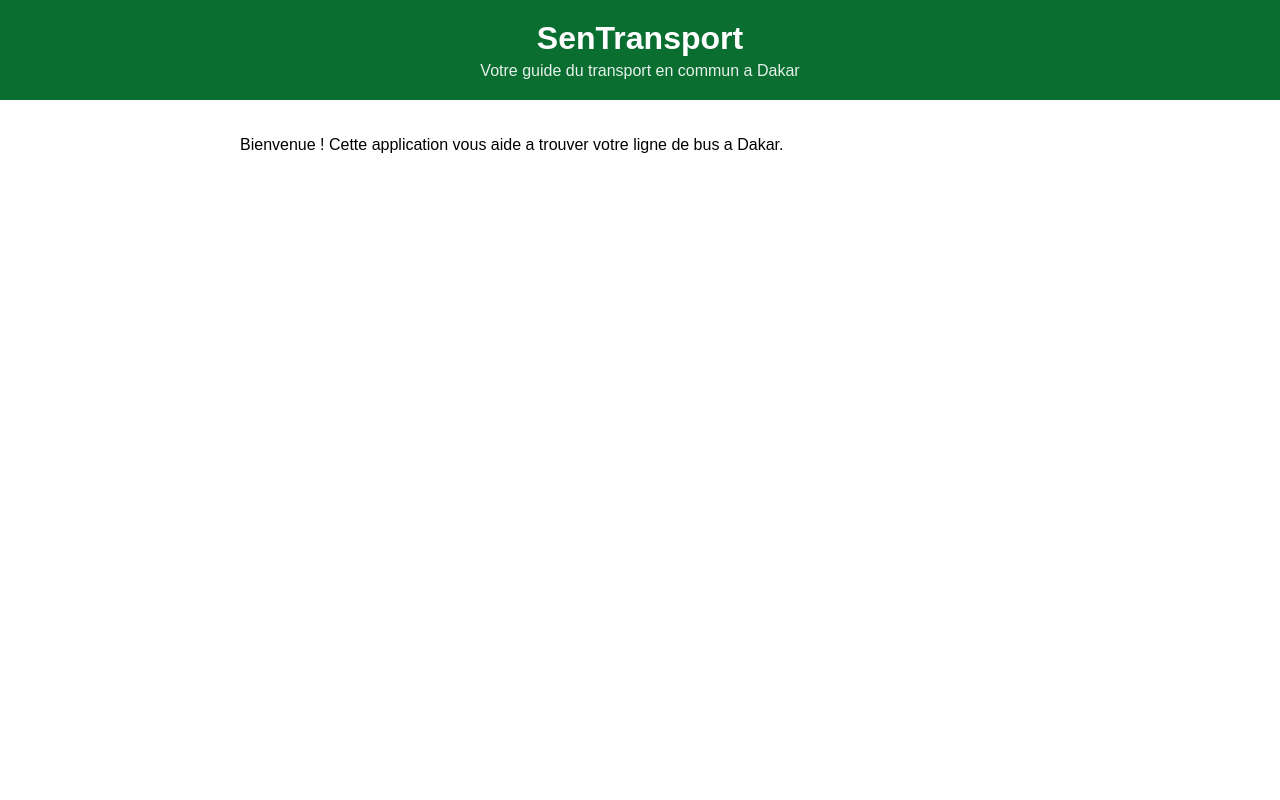
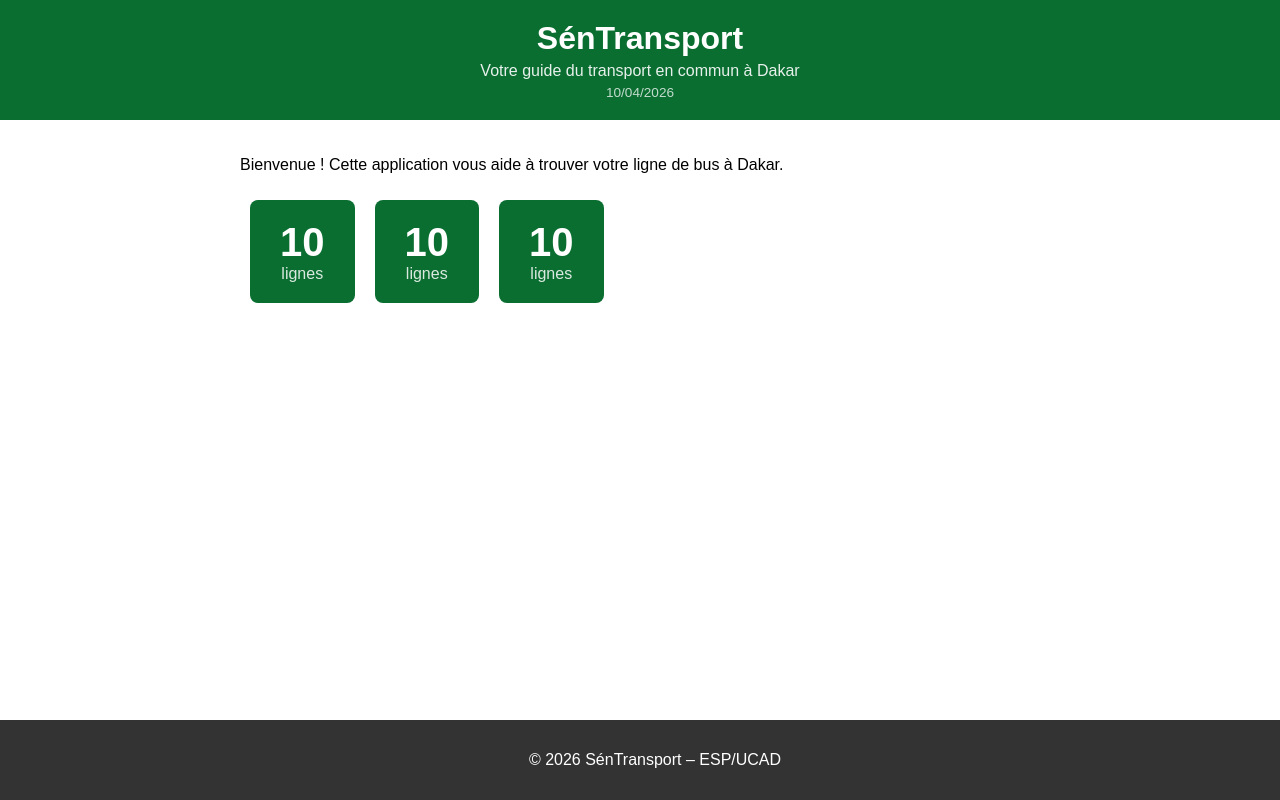
Before and after one commit to mamediarra200630-ui/SenTransport, a React (Create React App) app: page / in a window 1280 px wide. Built offline with nearby package versions, Linux system fonts and the light colour scheme.

Commit message:
Setup initial SenTransport avec Header

```diff
--- a/src/App.js
+++ b/src/App.js
@@ -1,14 +1,23 @@
 import './App.css';
 import Header from './Header';
+import Footer from './Footer';
+import Statistique from './Statistique';
 
 function App() {
   return (
     <div className="App">
       <Header />
       <main className="contenu">
-        <p>Bienvenue ! Cette application vous aide a trouver
-        votre ligne de bus a Dakar.</p>
+        <p>Bienvenue ! Cette application vous aide à trouver
+        votre ligne de bus à Dakar.</p>
+
+        <div className="stats">
+          <Statistique />
+          <Statistique />
+          <Statistique />
+        </div>
       </main>
+      <Footer />
     </div>
   );
 }
--- /dev/null
+++ b/src/Footer.css
@@ -0,0 +1,9 @@
+.footer {
+  background-color: #333;
+  color: white;
+  text-align: center;
+  padding: 15px;
+  position: fixed;
+  bottom: 0;
+  width: 100%;
+}
--- /dev/null
+++ b/src/Footer.js
@@ -0,0 +1,11 @@
+import './Footer.css';
+
+function Footer() {
+  return (
+    <footer className="footer">
+      <p>© 2026 SénTransport – ESP/UCAD</p>
+    </footer>
+  );
+}
+
+export default Footer;
--- a/src/Header.css
+++ b/src/Header.css
@@ -15,3 +15,8 @@
   font-size: 1rem;
   opacity: 0.9;
 }
+.header-date {
+  margin: 5px 0 0 0;
+  font-size: 0.85rem;
+  opacity: 0.75;
+}
--- a/src/Header.js
+++ b/src/Header.js
@@ -1,12 +1,15 @@
 import './Header.css';
 
 function Header() {
+  const dateAujourdhui = new Date().toLocaleDateString('fr-FR');
+
   return (
     <header className="header">
-      <h1 className="header-titre">SenTransport</h1>
+      <h1 className="header-titre">SénTransport</h1>
       <p className="header-soustitre">
-        Votre guide du transport en commun a Dakar
+        Votre guide du transport en commun à Dakar
       </p>
+      <p className="header-date">{dateAujourdhui}</p>
     </header>
   );
 }
--- /dev/null
+++ b/src/Statistique.css
@@ -0,0 +1,21 @@
+.statistique {
+  display: inline-block;
+  background-color: #0a6e31;
+  color: white;
+  border-radius: 8px;
+  padding: 20px 30px;
+  margin: 10px;
+  text-align: center;
+}
+
+.stat-chiffre {
+  display: block;
+  font-size: 2.5rem;
+  font-weight: bold;
+}
+
+.stat-libelle {
+  display: block;
+  font-size: 1rem;
+  opacity: 0.85;
+}
--- /dev/null
+++ b/src/Statistique.js
@@ -0,0 +1,12 @@
+import './Statistique.css';
+
+function Statistique() {
+  return (
+    <div className="statistique">
+      <span className="stat-chiffre">10</span>
+      <span className="stat-libelle">lignes</span>
+    </div>
+  );
+}
+
+export default Statistique;
```
Also changed, not shown: src/compenents/Tableau.js (added, +17 -0 lines), src/compenents/User.js (added, +10 -0 lines).
